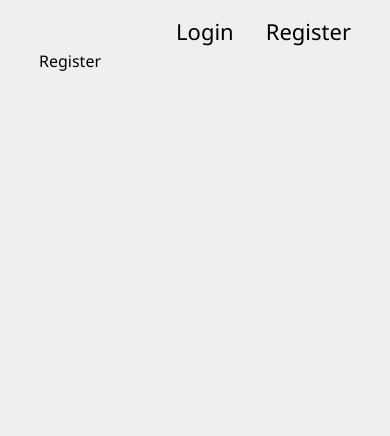
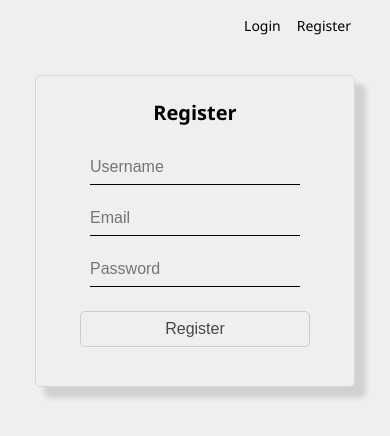
Before and after one commit to Usman-Ubaid/blogApp, a React (Vite) app in the folder frontend/: page /register in a window 390 px wide. Shown: the top 436 px of the page. Built offline with nearby package versions, Linux system fonts and the light colour scheme; the HTML template or start-up script is replaced by a standard one.

Commit message:
feat: develop signup & signin pages

```diff
--- a/frontend/src/App.css
+++ b/frontend/src/App.css
@@ -31,9 +31,9 @@ ul {
 /* Navbar */
 
 .navbar-wrapper {
-  height: 50px;
-  padding-top: 1rem;
+  margin: 2rem 0;
 }
+
 .navbar-wrapper .navbar-list {
   display: flex;
   justify-content: flex-end;
@@ -44,3 +44,117 @@ ul {
 .navbar-wrapper .navbar-list li {
   font-size: 22px;
 }
+
+/* Form */
+
+.form-container {
+  display: flex;
+  flex-direction: column;
+  align-items: center;
+  justify-content: center;
+  margin: 0 2rem;
+}
+
+.form-wrapper {
+  width: 500px;
+  text-align: center;
+  border: 1px solid #cccccca7;
+  padding: 15px 15px;
+  border-radius: 5px;
+  box-shadow: 10px 10px 5px #cccccca7, 10px 10px 5px #cccccca7;
+}
+
+.form-wrapper h2 {
+  font-size: 2.5rem;
+  margin-bottom: 3rem;
+  margin-top: 1rem;
+}
+
+.form-wrapper input {
+  display: block;
+  margin: 2rem auto;
+  border: none;
+  border-bottom: 1px solid #000;
+  background-color: inherit;
+  font-size: 23px;
+  padding: 8px 0;
+  width: 270px;
+}
+
+.form-wrapper input:focus {
+  outline: none;
+}
+
+.form-wrapper .btn {
+  display: block;
+  margin: 3rem auto;
+  width: 270px;
+  padding: 8px 5px;
+  border: 1px solid #ccc;
+  border-radius: 5px;
+  font-size: 20px;
+  color: rgba(0, 0, 0, 0.7);
+  transition: all 0.3s;
+}
+
+.form-wrapper .btn:hover {
+  cursor: pointer;
+  background-color: #cccccca7;
+  color: #000;
+}
+
+@media (max-width: 768px) {
+  html {
+    font-size: 70%;
+  }
+  .navbar-wrapper {
+    margin-bottom: 5rem;
+  }
+  .navbar-wrapper .navbar-list li {
+    font-size: 18px;
+  }
+  .form-wrapper {
+    width: 400px;
+    text-align: center;
+    border: 1px solid #cccccca7;
+    padding: 15px 15px;
+    border-radius: 5px;
+    box-shadow: 10px 10px 5px #cccccca7, 10px 10px 5px #cccccca7;
+  }
+  .form-wrapper input {
+    font-size: 16px;
+    width: 230px;
+  }
+  .form-wrapper .btn {
+    font-size: 16px;
+    width: 230px;
+  }
+}
+
+@media (max-width: 450px) {
+  html {
+    font-size: 50%;
+  }
+  .navbar-wrapper {
+    margin-bottom: 5rem;
+  }
+  .navbar-wrapper .navbar-list li {
+    font-size: 14px;
+  }
+  .form-wrapper {
+    width: 320px;
+    text-align: center;
+    border: 1px solid #cccccca7;
+    padding: 15px 15px;
+    border-radius: 5px;
+    box-shadow: 10px 10px 5px #cccccca7, 10px 10px 5px #cccccca7;
+  }
+  .form-wrapper input {
+    font-size: 16px;
+    width: 210px;
+  }
+  .form-wrapper .btn {
+    font-size: 16px;
+    width: 230px;
+  }
+}
--- /dev/null
+++ b/frontend/src/components/form/Form.tsx
@@ -0,0 +1,25 @@
+import Input from "./Input";
+
+type Field = {
+  name: string;
+  type?: string;
+  placeholder: string;
+};
+
+type InputProps = {
+  fields: Field[];
+  buttonText: string;
+};
+
+const Form = ({ fields, buttonText }: InputProps) => {
+  return (
+    <form>
+      <Input fields={fields} />
+      <button type="submit" className="btn">
+        {buttonText}
+      </button>
+    </form>
+  );
+};
+
+export default Form;
--- /dev/null
+++ b/frontend/src/components/form/Input.tsx
@@ -0,0 +1,28 @@
+type Field = {
+  name: string;
+  type?: string;
+  placeholder?: string;
+};
+
+type InputProps = {
+  fields: Field[];
+};
+
+const Input = ({ fields }: InputProps) => {
+  return (
+    <>
+      {fields &&
+        fields.map((field) => (
+          <input
+            key={field.name}
+            type={field.type || "text"}
+            id={field.name}
+            name={field.name}
+            placeholder={field.placeholder}
+          />
+        ))}
+    </>
+  );
+};
+
+export default Input;
--- a/frontend/src/pages/Login.tsx
+++ b/frontend/src/pages/Login.tsx
@@ -1,7 +1,21 @@
 import Layout from "../components/common/Layout";
+import Form from "../components/form/Form";
 
 const Login = () => {
-  return <Layout>Login</Layout>;
+  const loginFields = [
+    { name: "email", placeholder: "Email" },
+    { name: "password", placeholder: "Password" },
+  ];
+  return (
+    <Layout>
+      <div className="form-container">
+        <div className="form-wrapper">
+          <h2>Login</h2>
+          <Form fields={loginFields} buttonText="Login" />
+        </div>
+      </div>
+    </Layout>
+  );
 };
 
 export default Login;
--- a/frontend/src/pages/Register.tsx
+++ b/frontend/src/pages/Register.tsx
@@ -1,7 +1,23 @@
 import Layout from "../components/common/Layout";
+import Form from "../components/form/Form";
 
 const Register = () => {
-  return <Layout>Register</Layout>;
+  const registerFields = [
+    { name: "username", placeholder: "Username" },
+    { name: "email", placeholder: "Email" },
+    { name: "password", placeholder: "Password" },
+  ];
+
+  return (
+    <Layout>
+      <div className="form-container">
+        <div className="form-wrapper">
+          <h2>Register</h2>
+          <Form fields={registerFields} buttonText="Register" />
+        </div>
+      </div>
+    </Layout>
+  );
 };
 
 export default Register;
```
